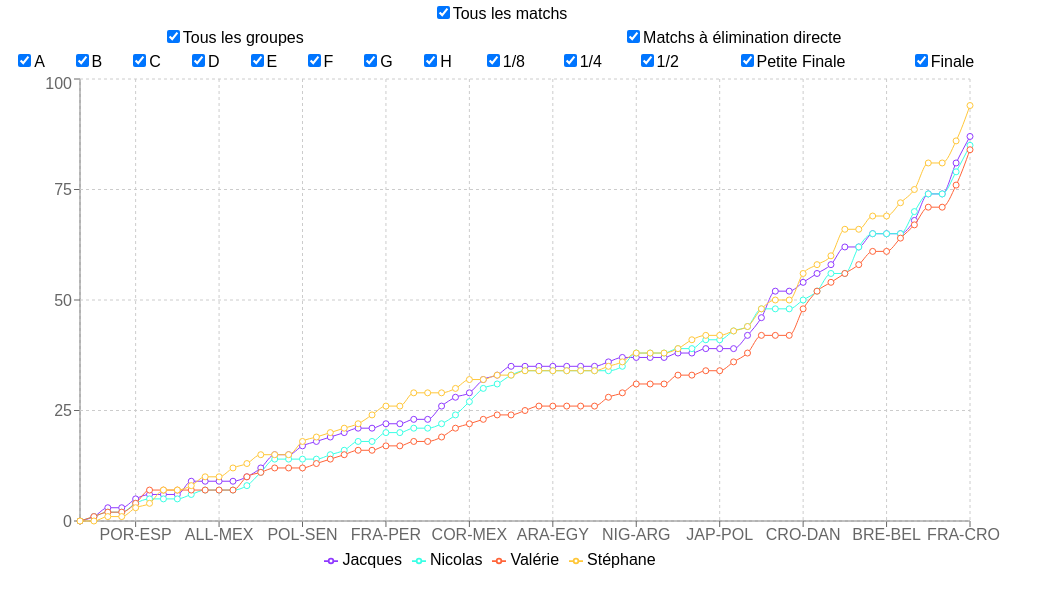
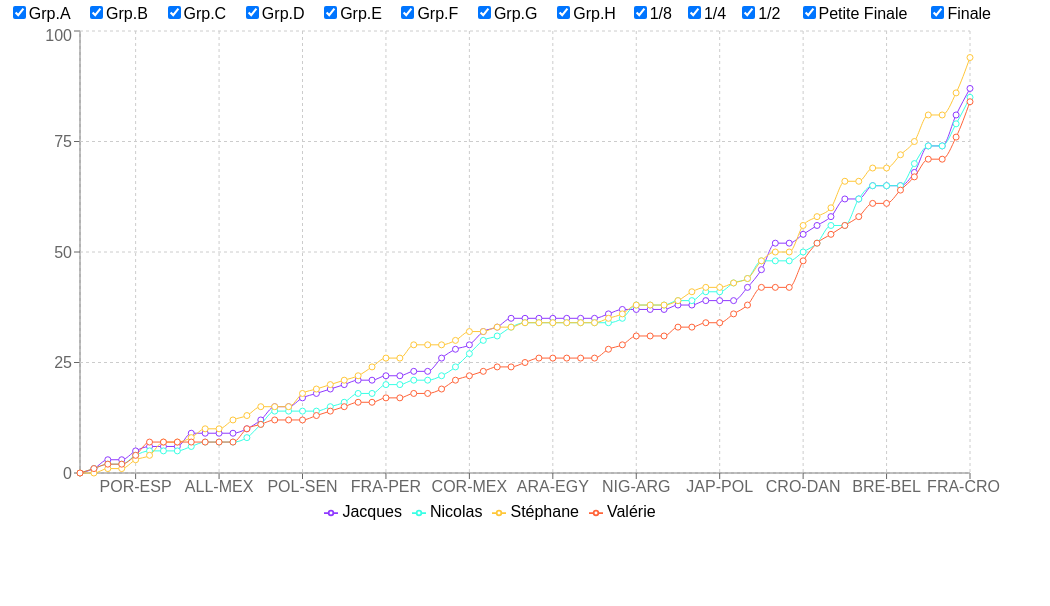
Before and after one commit to StephGbzh/pronos-graph, a React (Create React App) app: page / in a window 1280 px wide. Shown: the top 606 px of the page, without its empty margins (0-1050 px from the left). Built offline with nearby package versions, Linux system fonts and the light colour scheme.

Commit message:
Simpler filter system

```diff
--- a/src/App.js
+++ b/src/App.js
@@ -3,7 +3,12 @@ import './App.css';
 
 import {LineChart, Line, XAxis, YAxis, CartesianGrid, Tooltip, Legend} from 'recharts';
 
-const players = {"1":"Jacques","2":"Nicolas","3":"Stéphane","4":"Valérie"}
+const players = {
+  "1":{name:"Jacques" , color:"#8f39ff"},
+  "2":{name:"Nicolas" , color:"#39ffe5"},
+  "3":{name:"Stéphane", color:"#ffc739"},
+  "4":{name:"Valérie" , color:"#ff6439"}
+}
 
 const data0 = [
 {"teams":{"A":"RUS","B":"ARA"},"stage":{"type":"Groupe","name":"A"},"result":{"A":5,"B":0},"players":{"1":{"A":4,"B":1},"2":{"A":2,"B":1},"3":{"A":1,"B":2},"4":{"A":2,"B":0}}},
@@ -117,20 +122,20 @@ const outcome = (prono, result) => {
 
 const buildResultFromMatch = (match) => {
   return Object.entries(match.players).reduce((results, [playerId, prono]) => {
-    results[players[playerId]] = bareme[match.stage.type][outcome(prono, match.result)]
+    results[players[playerId].name] = bareme[match.stage.type][outcome(prono, match.result)]
     return results
   }, {})
 }
 
-const sumObjectsByKey = (...objs) => (
-  objs.reduce((a, b) => {
-    for (let k in b) {
-      if (b.hasOwnProperty(k))
-        a[k] = (a[k] || 0) + b[k];
-    }
-    return a;
-  }, {})
-)
+// const sumObjectsByKey = (...objs) => (
+//   objs.reduce((a, b) => {
+//     for (let k in b) {
+//       if (b.hasOwnProperty(k))
+//         a[k] = (a[k] || 0) + b[k];
+//     }
+//     return a;
+//   }, {})
+// )
 
 const buildResultsFromMatches = (matches) => {
   return matches.reduce((results, match) => {
@@ -141,18 +146,18 @@ const buildResultsFromMatches = (matches) => {
 
 const buildAggregatedResultFromMatches = (matches) => {
   let results = buildResultsFromMatches(matches)
-  let previousTotals = Object.values(players).reduce((ps, pname) => {ps[pname] = 0;return ps;}, {})
+  let previousTotals = Object.values(players).reduce((ps, { name }) => {ps[name] = 0;return ps;}, {})
   let dataForGraph = Object.entries(results).reduce((matchesForGraph, [matchKey, match], i) => {
-    let matchForGraph = Object.values(players).reduce((totals, p) => {
-      totals[p] = match[p] + (i > 0 ? previousTotals[p] : 0)
-      previousTotals[p] = totals[p]
+    let matchForGraph = Object.values(players).reduce((totals, { name }) => {
+      totals[name] = match[name] + (i > 0 ? previousTotals[name] : 0)
+      previousTotals[name] = totals[name]
       return totals
     }, {name:matchKey})
     matchesForGraph.push(matchForGraph)
     return matchesForGraph
   },
   // {name:"FRA-CRO",Jacques:0,Nicolas:0}
-  [Object.values(players).reduce((ps, pname) => {ps[pname] = 0;return ps;}, {name:"DEBUT"})])
+  [Object.values(players).reduce((ps, { name }) => {ps[name] = 0;return ps;}, {name:"DEBUT"})])
   console.log(dataForGraph)
   return dataForGraph
 }
@@ -161,7 +166,7 @@ const buildAggregatedResultFromMatches = (matches) => {
 // Output: [1, 2, 3, 101, 10]
 const mergeDedupe = (arr) => [...new Set([].concat(...arr))]
 
-// return a new array without the specified element
+// return the array without the specified element
 const removeElement = (element, array) => {
   array.splice(array.indexOf(element), 1)
   return array
@@ -182,10 +187,7 @@ const SimpleLineChart = ({data}) =>(
        <CartesianGrid strokeDasharray="3 3"/>
        <Tooltip/>
        <Legend />
-       <Line type="monotone" dataKey="Jacques" stroke="#8f39ff" />
-       <Line type="monotone" dataKey="Nicolas" stroke="#39ffe5" />
-       <Line type="monotone" dataKey="Valérie" stroke="#ff6439" />
-       <Line type="monotone" dataKey="Stéphane" stroke="#ffc739" />
+       {Object.values(players).map(p => <Line key={p.name} type="monotone" dataKey={p.name} stroke={p.color} />)}
       </LineChart>
     );
 
@@ -193,104 +195,55 @@ const CheckBox = ({id, onChange, checked}) => {
   //console.log(`${id} ${checked}`)
     return (
   <div>
-    <input type="checkbox" id={id} name={filters[id].title} onChange={onChange} checked={checked}/>
-    <label htmlFor={id}>{filters[id].title}</label>
+    <input type="checkbox" id={id} name={id} onChange={onChange} checked={checked}/>
+    <label htmlFor={id}>{id}</label>
   </div>
     )
   }
 
-const filters = {
-  "-1":{title:"Tous les matchs", filter:d => true, children:[1,2]},
-  "1":{title:"Tous les groupes", filter:d => d.stage.type === "Groupe", children:[3,4,5,6,7,8,9,10], parent:-1},
-  "2":{title:"Matchs à élimination directe", filter:d => d.stage.type !== "Groupe", children:[11,12,13,14,15], parent:-1},
-  "3":{title:"A", filter:d => d.stage.type === "Groupe" && d.stage.name === "A", parent:1},
-  "4":{title:"B", filter:d => d.stage.type === "Groupe" && d.stage.name === "B", parent:1},
-  "5":{title:"C", filter:d => d.stage.type === "Groupe" && d.stage.name === "C", parent:1},
-  "6":{title:"D", filter:d => d.stage.type === "Groupe" && d.stage.name === "D", parent:1},
-  "7":{title:"E", filter:d => d.stage.type === "Groupe" && d.stage.name === "E", parent:1},
-  "8":{title:"F", filter:d => d.stage.type === "Groupe" && d.stage.name === "F", parent:1},
-  "9":{title:"G", filter:d => d.stage.type === "Groupe" && d.stage.name === "G", parent:1},
-  "10":{title:"H", filter:d => d.stage.type === "Groupe" && d.stage.name === "H", parent:1},
-  "11":{title:"1/8", filter:d => d.stage.type === "1/8", parent:2},
-  "12":{title:"1/4", filter:d => d.stage.type === "1/4", parent:2},
-  "13":{title:"1/2", filter:d => d.stage.type === "1/2", parent:2},
-  "14":{title:"Petite Finale", filter:d => d.stage.type === "Petite Finale", parent:2},
-  "15":{title:"Finale", filter:d => d.stage.type === "Finale", parent:2},
-}
+const filters = [
+  {title:"Grp.A", filter:d => (d.stage.type === "Groupe" && d.stage.name === "A")},
+  {title:"Grp.B", filter:d => (d.stage.type === "Groupe" && d.stage.name === "B")},
+  {title:"Grp.C", filter:d => (d.stage.type === "Groupe" && d.stage.name === "C")},
+  {title:"Grp.D", filter:d => (d.stage.type === "Groupe" && d.stage.name === "D")},
+  {title:"Grp.E", filter:d => (d.stage.type === "Groupe" && d.stage.name === "E")},
+  {title:"Grp.F", filter:d => (d.stage.type === "Groupe" && d.stage.name === "F")},
+  {title:"Grp.G", filter:d => (d.stage.type === "Groupe" && d.stage.name === "G")},
+  {title:"Grp.H", filter:d => (d.stage.type === "Groupe" && d.stage.name === "H")},
+  {title:"1/8", filter:d => (d.stage.type === "1/8")},
+  {title:"1/4", filter:d => (d.stage.type === "1/4")},
+  {title:"1/2", filter:d => (d.stage.type === "1/2")},
+  {title:"Petite Finale", filter:d => (d.stage.type === "Petite Finale")},
+  {title:"Finale", filter:d => (d.stage.type === "Finale")},
+]
 
 class App extends Component {
   state = {
     data: data0,
-    checkedList:Object.keys(filters).map(key => parseInt(key))
+    checkedList:filters.map(e => e.title)
   }
 
-  toggleCheckBox = (e) => {
-    console.log(e.target.id + " " + e.target.name + " " + e.target.checked)
-    //this.setState({data:filters[e.target.id].filter(data0)})
+  toggleCheckBox = (event) => {
+    //console.log(event.target.id + " " + event.target.name + " " + event.target.checked)
     // deep copy the array
     // https://stackoverflow.com/questions/7486085/copying-array-by-value-in-javascript
     let checkedList = this.state.checkedList.slice()
-    let clickedId = parseInt(e.target.id)
+    let clickedItem = event.target.name
 
-    if (e.target.checked) {
-      let descendants = this.getDescendants(clickedId)
-      checkedList = mergeDedupe([descendants, checkedList, [clickedId]])
+    if (event.target.checked) {
+      checkedList = mergeDedupe([checkedList, [clickedItem]])
     } else {
-      let descendants = this.getDescendants(clickedId)
-      checkedList = removeElement(clickedId, removeElements(descendants, checkedList))
-      let ascendants = this.getAscendants(clickedId)
-      checkedList = removeElements(ascendants, checkedList)
+      checkedList = removeElement(clickedItem, checkedList)
     }
 
+    let newData = checkedList.reduce((filteredData, checkedElement) =>
+      {
+        let currentFilter = filters.filter(f => f.title === checkedElement)[0]
+        let matchingMatches = data0.filter(match => currentFilter.filter(match))
+        return filteredData.concat(matchingMatches)
+      }, [])
 
-    //workCB(e.target, clickedId, checkedList)
-    //let children = filters[clickedId].children
-    this.setState({checkedList:checkedList})
-  }
-
-
-  getAscendants = (id) => {
-    let ascendants = []
-    let parent = filters[id].parent
-    if (parent) {
-      ascendants.push(parent)
-      let grandParent = filters[parent].parent
-      if (grandParent) {
-        ascendants.push(grandParent)
-      }
-    }
-    return ascendants
-  }
-
-  getDescendants = (id) => {
-    let descendants = []
-    let children = filters[id].children
-    if (children) {
-      descendants = children
-      descendants.forEach(d => {
-        if (filters[d].children) {
-          descendants = descendants.concat(filters[d].children)
-        }
-      })
-    }
-    return descendants
-  }
-
-  checkAllDescendantsAreChecked = (id) => {
-
-  }
-
-  /* si coché, tous ses enfants et petits-enfants doivent devenir cochés */
-  /* si décoché, tous ses enfants et petits-enfants doivent devenir décochés */
-  /* si coché, tous ses parents et grands-parents doivent vérifier que tous leurs enfants/petits-enfants sont cochés */
-  /* si décoché, tous ses parents et grands-parents doivent devenir décochés */
-
-  workCB = (clickedTarget, clickedId, checkedList) => {
-    if (clickedTarget.checked) {
-      checkedList.push(clickedId)
-    } else {
-      checkedList.splice(checkedList.indexOf(clickedId), 1)
-    }
+    this.setState({checkedList:checkedList, data:newData})
   }
 
   render() {
@@ -301,24 +254,11 @@ class App extends Component {
         <table style={{width:1000}}>
           <tbody>
             <tr>
-              <td colSpan={13}>
-                <CheckBox id={-1} onChange={this.toggleCheckBox} checked={checkedList.includes(-1)}/>
-              </td>
-            </tr>
-            <tr>
-              <td colSpan={8}>
-                <CheckBox id={1} onChange={this.toggleCheckBox} checked={checkedList.includes(1)}/>
-              </td>
-              <td colSpan={5}>
-                <CheckBox id={2} onChange={this.toggleCheckBox} checked={checkedList.includes(2)}/>
-              </td>
-            </tr>
-            <tr>
-            {Object.keys(filters).filter(key => key > 2).map((key) => {
+            {filters.map((e) => {
               //console.log(`checkedList.includes(key) ${checkedList} ${key} ${checkedList.includes(parseInt(key))}`)
               return (
-              <td key={key}>
-                <CheckBox id={key} onChange={this.toggleCheckBox} checked={checkedList.includes(parseInt(key))}/>
+              <td key={e.title}>
+                <CheckBox id={e.title} onChange={this.toggleCheckBox} checked={checkedList.includes(e.title)}/>
               </td>)})
               }
             </tr>
```
